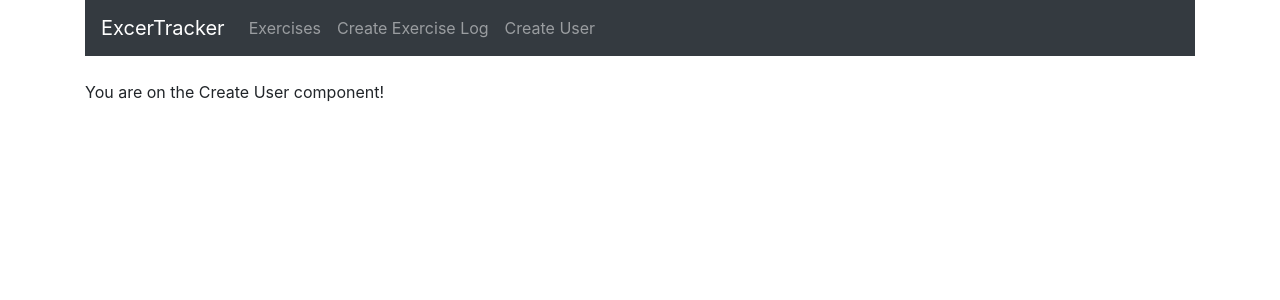
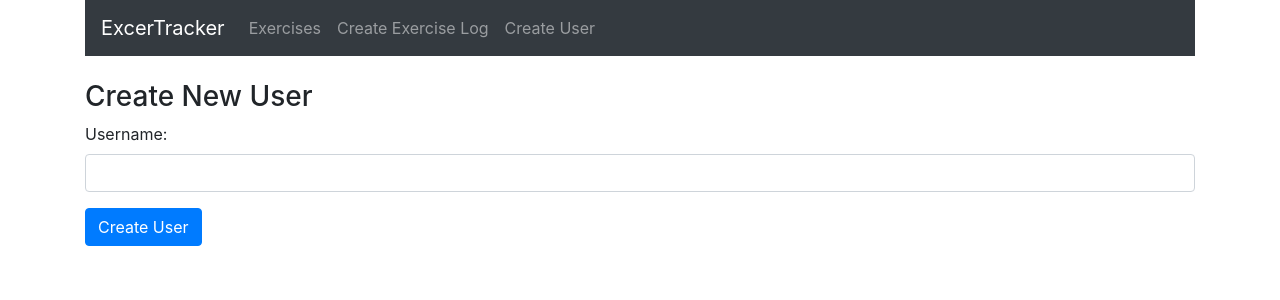
Before and after one commit to ReganIu/Exercise-Tracker, a React (Create React App) app in the folder mern-exercise-tracker/: page /user in a window 1280 px wide. Shown: the top 300 px of the page. Built offline with nearby package versions, Linux system fonts and the light colour scheme.

Commit message:
changed the create-user code

```diff
--- a/mern-exercise-tracker/src/components/create-user.component.js
+++ b/mern-exercise-tracker/src/components/create-user.component.js
@@ -1,11 +1,60 @@
 import React, { Component } from 'react';
+import axios from 'axios';
 
 export default class CreateUser extends Component {
+
+    constructor(props) {
+        super(props);
+        this.onChangeUsername = this.onChangeUsername.bind(this);
+        this.onSubmit = this.onSubmit.bind(this);
+        this.state = {
+            username: ''
+        };
+        }
+
+
+    onChangeUsername(e) {
+        this.setState({
+            username: e.target.value
+        });
+    }
+
+    onSubmit(e) {
+    e.preventDefault();
+
+    const newUser = {
+        username: this.state.username,
+    };
+
+    console.log(newUser);
+
+    axios.post('http://localhost:5000/users/add', newUser)
+        .then(res => console.log(res.data));
+
+    this.setState({
+        username: ''
+    })
+    }
+
   render() {
     return (
-      <div>
-        <p>You are on the Create User component!</p>
-      </div>
+    <div>
+        <h3>Create New User</h3>
+        <form onSubmit={this.onSubmit}>
+          <div className="form-group">
+            <label>Username: </label>
+            <input  type="text"
+                required
+                className="form-control"
+                value={this.state.username}
+                onChange={this.onChangeUsername}
+                />
+          </div>
+          <div className="form-group">
+            <input type="submit" value="Create User" className="btn btn-primary" />
+          </div>
+        </form>
+    </div>
     )
   }
 }
```
